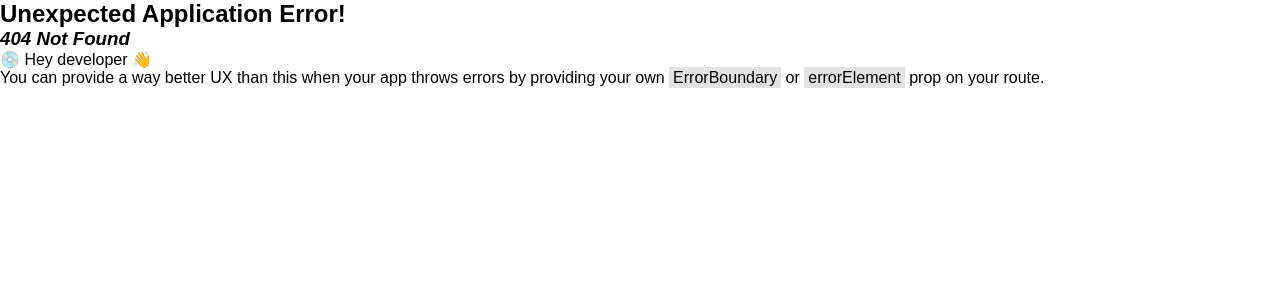
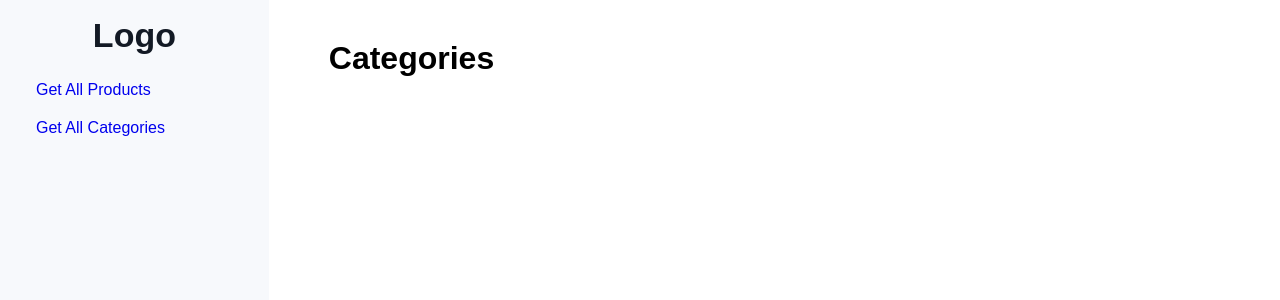
Before and after one commit to AbdallahAyed/basic-react-crud-app, a React (Vite) app: page /categories in a window 1280 px wide. Before the commit this address had no page. Shown: the top 300 px of the page. Built offline with nearby package versions, Linux system fonts and the light colour scheme.

Commit message:
Add routes and pages

```diff
--- a/src/App.tsx
+++ b/src/App.tsx
@@ -1,25 +1,12 @@
-import { Link } from "react-router-dom";
+import Sidebar from "./components/Sidebar";
+import { Outlet } from "react-router-dom";
 
 function App() {
   return (
     <div id="app">
       <div className="container">
-        <aside>
-          <Link
-            to={"/"}
-            style={{
-              margin: "1rem",
-              textDecoration: "none",
-              color: "blue",
-            }}
-          >
-            <p>Logo</p>
-          </Link>
-          <ul>
-            <li>Get All Products</li>
-            <li>Get All Categories</li>
-          </ul>
-        </aside>
+        <Sidebar />
+        <Outlet />
       </div>
     </div>
   );
--- /dev/null
+++ b/src/Categories.tsx
@@ -0,0 +1,9 @@
+function Categories() {
+  return (
+    <div className="categories">
+      <h1>Categories</h1>
+    </div>
+  );
+}
+
+export default Categories;
--- /dev/null
+++ b/src/Products.tsx
@@ -0,0 +1,9 @@
+function Products() {
+  return (
+    <div className="products">
+      <h1>Products</h1>
+    </div>
+  );
+}
+
+export default Products;
--- /dev/null
+++ b/src/components/Sidebar.tsx
@@ -0,0 +1,45 @@
+import { Link } from "react-router-dom";
+
+function Sidebar() {
+  return (
+    <aside>
+      <Link
+        to={"/"}
+        style={{
+          margin: "1rem",
+          textDecoration: "none",
+        }}
+      >
+        <p>Logo</p>
+      </Link>
+      <ul>
+        <li>
+          {" "}
+          <Link
+            to={"/products"}
+            style={{
+              margin: "1rem",
+              textDecoration: "none",
+            }}
+          >
+            Get All Products
+          </Link>
+        </li>
+        <li>
+          {" "}
+          <Link
+            to={"/categories"}
+            style={{
+              margin: "1rem",
+              textDecoration: "none",
+            }}
+          >
+            Get All Categories
+          </Link>
+        </li>
+      </ul>
+    </aside>
+  );
+}
+
+export default Sidebar;
--- a/src/index.css
+++ b/src/index.css
@@ -7,13 +7,18 @@
   font-family: sans-serif;
 }
 
+.container {
+  display: flex;
+}
+
 aside {
   height: 100vh;
-  width: 20vw;
+  width: 21vw;
   background-color: rgb(247, 249, 252);
   display: flex;
   flex-direction: column;
   align-items: center;
+  margin-right: 20px;
   p {
     font-weight: 600;
     font-size: 34px;
@@ -34,3 +39,7 @@ aside {
     }
   }
 }
+
+aside + div {
+  padding: 40px;
+}
```
Also changed, not shown: src/main.tsx (+15 -2 lines).
